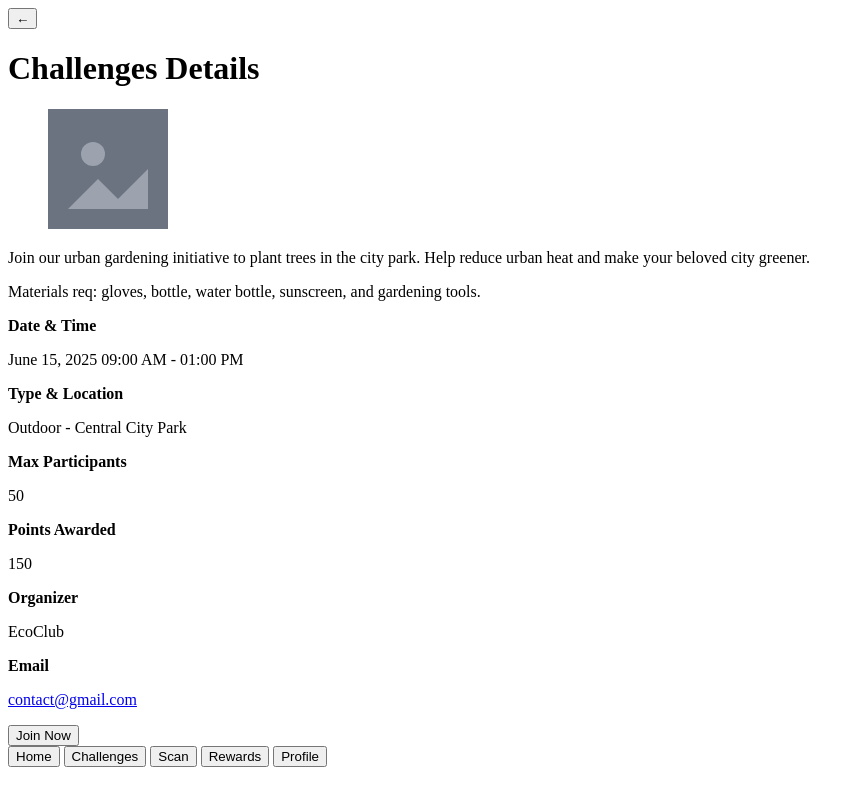
After one commit to Kayde-n/Assignment_Project, a PHP site: page /participants-challenges-details.php in a window 1280 px wide. The commit adds this page. Shown: the whole page, without its empty margins (0-864 px from the left). Run offline with PHP 8.4, Linux system fonts and the light colour scheme.

Commit message:
Added challenge details and modified challenges tab

```diff
--- /dev/null
+++ b/participants-challenges-details.php
@@ -0,0 +1,91 @@
+<!DOCTYPE html>
+<html lang="en">
+
+<head>
+    <meta charset="UTF-8">
+    <meta name="viewport" content="width=device-width, initial-scale=1.0">
+    <title>Challenge Details</title>
+</head>
+
+<body>
+    <div class="container">
+        <header>
+            <button class="back-button" aria-label="Go back">←</button>
+            <h1>Challenges Details</h1>
+        </header>
+
+        <article class="event-details">
+            <figure class="image-placeholder">
+                <svg width="120" height="120" viewBox="0 0 120 120">
+                    <rect width="120" height="120" fill="#6B7280" />
+                    <circle cx="45" cy="45" r="12" fill="#9CA3AF" />
+                    <path d="M20 100 L50 70 L70 90 L100 60 L100 100 Z" fill="#9CA3AF" />
+                </svg>
+            </figure>
+
+            <section class="description">
+                <p>Join our urban gardening initiative to plant trees in the city park. Help reduce urban heat and make
+                    your beloved city greener.</p>
+                <p>Materials req: gloves, bottle, water bottle, sunscreen, and gardening tools.</p>
+            </section>
+
+            <section class="details">
+                <div class="detail-item">
+                    <strong>Date & Time</strong>
+                    <p>June 15, 2025 09:00 AM - 01:00 PM</p>
+                </div>
+
+                <div class="detail-item">
+                    <strong>Type & Location</strong>
+                    <p>Outdoor - Central City Park</p>
+                </div>
+
+                <div class="detail-item">
+                    <strong>Max Participants</strong>
+                    <p>50</p>
+                </div>
+
+                <div class="detail-item">
+                    <strong>Points Awarded</strong>
+                    <p>150</p>
+                </div>
+
+                <div class="detail-item">
+                    <strong>Organizer</strong>
+                    <p>EcoClub</p>
+                </div>
+
+                <div class="detail-item">
+                    <strong>Email</strong>
+                    <p><a href="mailto:contact@gmail.com">contact@gmail.com</a></p>
+                </div>
+            </section>
+
+            <footer class="action-footer">
+                <button class="join-button">Join Now</button>
+            </footer>
+
+        </article>
+
+        <!-- Bottom navigation (mobile-style) -->
+        <nav class="bottom-nav" id="bottomNav" role="navigation">
+            <button class="nav-item nav-home" id="navHome" type="button">Home</button>
+            <button class="nav-item nav-challenges active" id="navChallenges" type="button">Challenges</button>
+            <button class="nav-item nav-scan" id="navScan" type="button">Scan</button>
+            <button class="nav-item nav-rewards" id="navRewards" type="button">Rewards</button>
+            <button class="nav-item nav-profile" id="navProfile" type="button">Profile</button>
+        </nav>
+
+
+
+
+
+
+
+
+
+
+    </div>
+</body>
+
+</html>
```
Also changed, not shown: participants-challenges-tab.php (+11 -14 lines).
